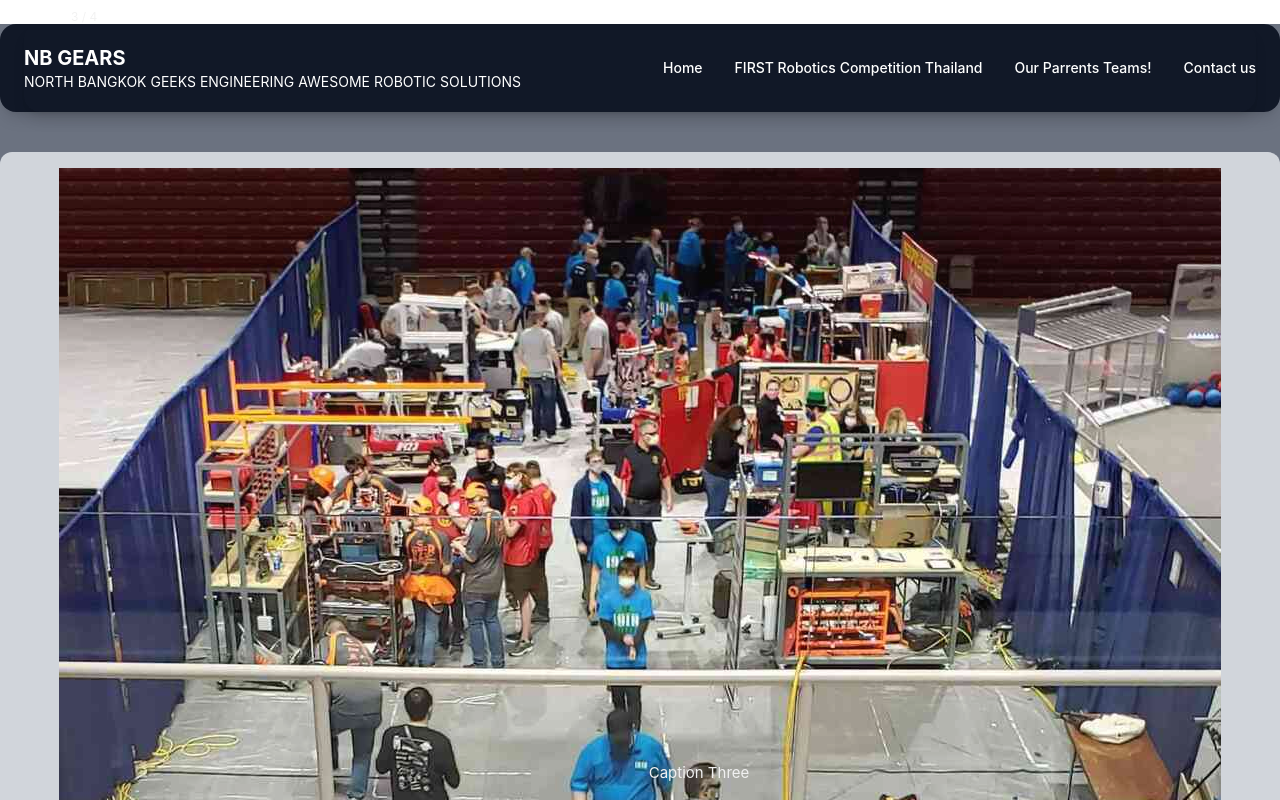
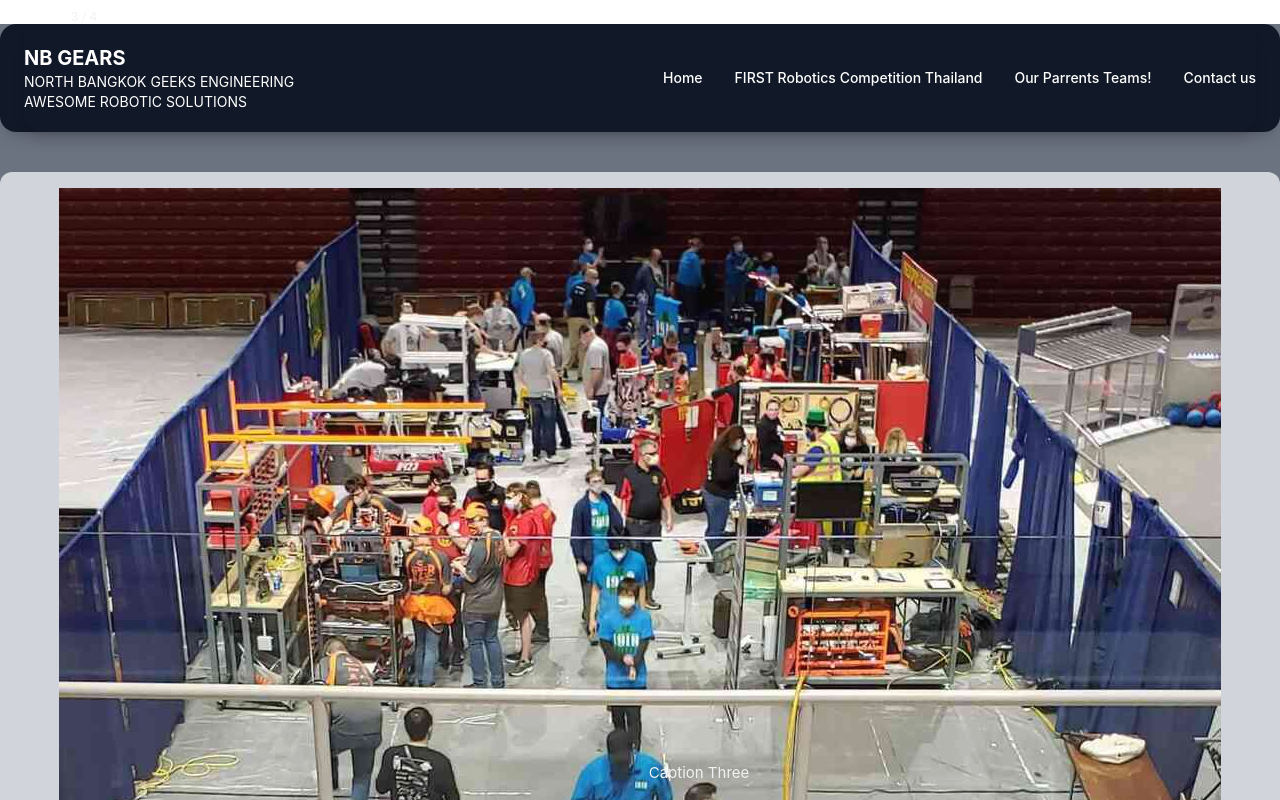
Before and after one commit to siravijbb/NB-GEARS-V1, a SvelteKit app: page / in a window 1280 px wide. Shown: the top 800 px of the page. Built offline with nearby package versions, Linux system fonts and the light colour scheme; a web font is replaced by a local one.

Commit message:
Hot fix:TEST ON PRODUCTION,Added context nav bar,and on home1

```diff
--- a/src/routes/components/navbar.svelte
+++ b/src/routes/components/navbar.svelte
@@ -4,9 +4,9 @@
 	<div class="max-w-7xl mx-auto my-6 px-4 md:px-6">
 		<nav class=" bg-base-100 rounded-2xl shadow-lg">
 	<div class="flex justify-between max-w-screen-xl mx-auto">
-		<div class="flex items-center py-5 space-x-28">
-			<h1><h1 class="text-xl font-bold  max-w-7xl">NB&nbsp;GEARS</h1>
-			<h2 class="text-sm text-left  max-w-7xl">NORTH&nbsp;BANGKOK&nbsp;GEEKS&nbsp;ENGINEERING&nbsp;AWESOME&nbsp;ROBOTIC&nbsp;SOLUTIONS</h2>
+		<div class="flex items-center space-x-28 py-5">
+			<h1><h1 class="text-xl font-bold  min-w-1xs">NB&nbsp;GEARS</h1>
+			<h2 class="text-sm text-left   min-text-2xs	">NORTH&nbsp;BANGKOK GEEKS&nbsp;ENGINEERING AWESOME&nbsp;ROBOTIC&nbsp;SOLUTIONS</h2>
 			</h1>
 		</div>
 		<div class="container flex flex-wrap items-center justify-between mx-auto">
@@ -32,5 +32,6 @@
 		  </div>
 		</div>
 
+
 </div>
 </nav>
```
